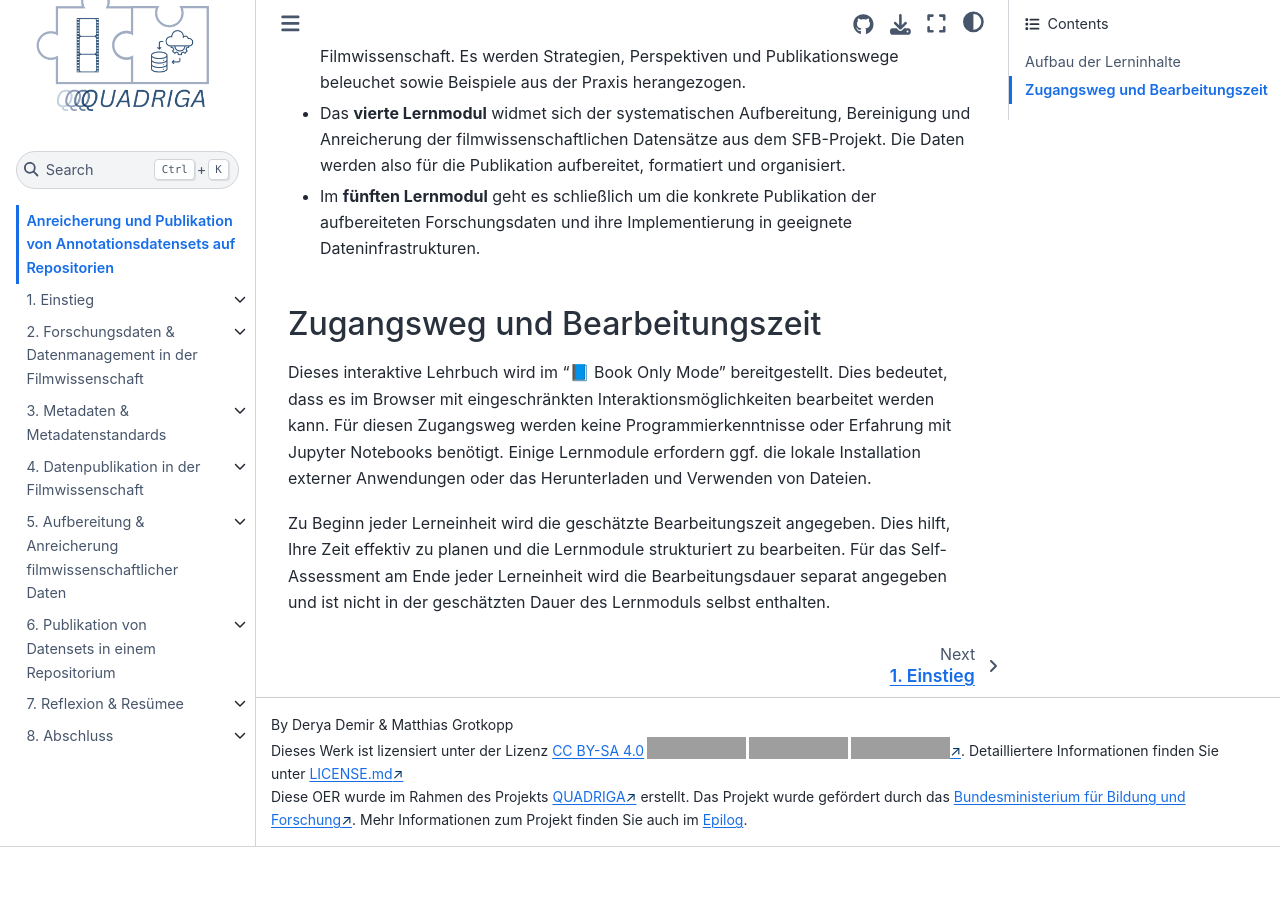
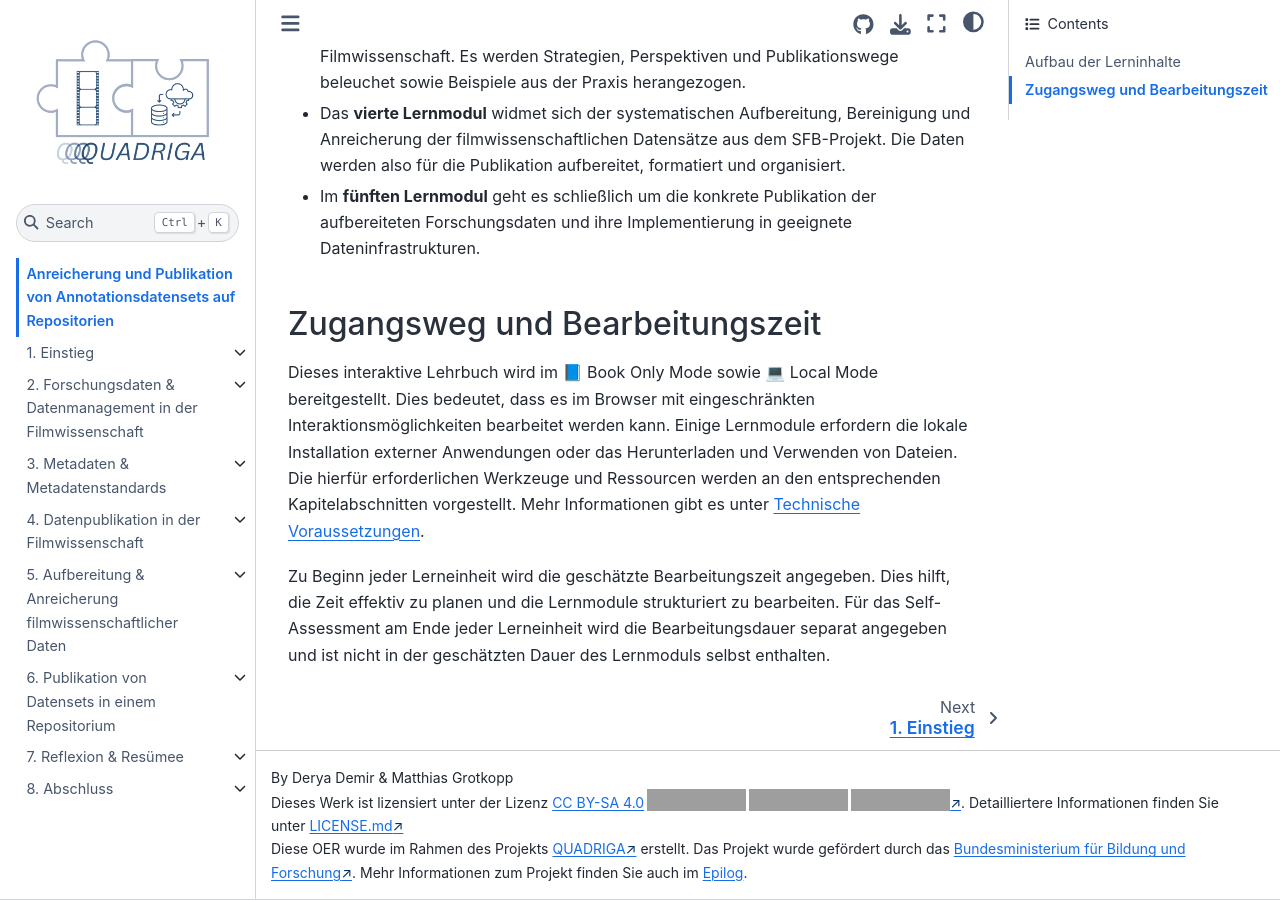
Before and after one commit to lam1aa/Bewegtes-Bild-Fallstudie-3, a Jupyter Book: the page built from intro.md, in a window 1280 px wide and 900 px high, scrolled down 2249 px. Built offline with Jupyter Book 1.0.4 settings and Sphinx 7.4.7 and the Sphinx Book theme 1.1.4, drawn with Linux system fonts in a browser that asks for light colours; before the commit the page ends 3096 px from its top, so only the background shows below that; grey boxes are pictures that could not be loaded.

Commit message:
update: information on book access

```diff
--- a/intro.md
+++ b/intro.md
@@ -41,6 +41,6 @@ name: aufbau-fallstudie
 
 ## Zugangsweg und Bearbeitungszeit
 
-Dieses interaktive Lehrbuch wird im “📘 Book Only Mode” bereitgestellt. Dies bedeutet, dass es im Browser mit eingeschränkten Interaktionsmöglichkeiten bearbeitet werden kann. Für diesen Zugangsweg werden keine Programmierkenntnisse oder Erfahrung mit Jupyter Notebooks benötigt. Einige Lernmodule erfordern ggf. die lokale Installation externer Anwendungen oder das Herunterladen und Verwenden von Dateien.
+Dieses interaktive Lehrbuch wird im 📘 Book Only Mode sowie  💻 Local Mode bereitgestellt. Dies bedeutet, dass es im Browser mit eingeschränkten Interaktionsmöglichkeiten bearbeitet werden kann. Einige Lernmodule erfordern die lokale Installation externer Anwendungen oder das Herunterladen und Verwenden von Dateien. Die hierfür erforderlichen Werkzeuge und Ressourcen werden an den entsprechenden Kapitelabschnitten vorgestellt. Mehr Informationen gibt es unter {ref}`Technische Voraussetzungen <technische-voraussetzungen>`.
 
-Zu Beginn jeder Lerneinheit wird die geschätzte Bearbeitungszeit angegeben. Dies hilft, Ihre Zeit effektiv zu planen und die Lernmodule strukturiert zu bearbeiten. Für das Self-Assessment am Ende jeder Lerneinheit wird die Bearbeitungsdauer separat angegeben und ist nicht in der geschätzten Dauer des Lernmoduls selbst enthalten.
+Zu Beginn jeder Lerneinheit wird die geschätzte Bearbeitungszeit angegeben. Dies hilft, die Zeit effektiv zu planen und die Lernmodule strukturiert zu bearbeiten. Für das Self-Assessment am Ende jeder Lerneinheit wird die Bearbeitungsdauer separat angegeben und ist nicht in der geschätzten Dauer des Lernmoduls selbst enthalten.
```
Also changed, not shown: Reviewbogen.md (deleted, +0 -55 lines), präambel/zielgruppe_voraussetzungen.md (+1 -1 lines).
